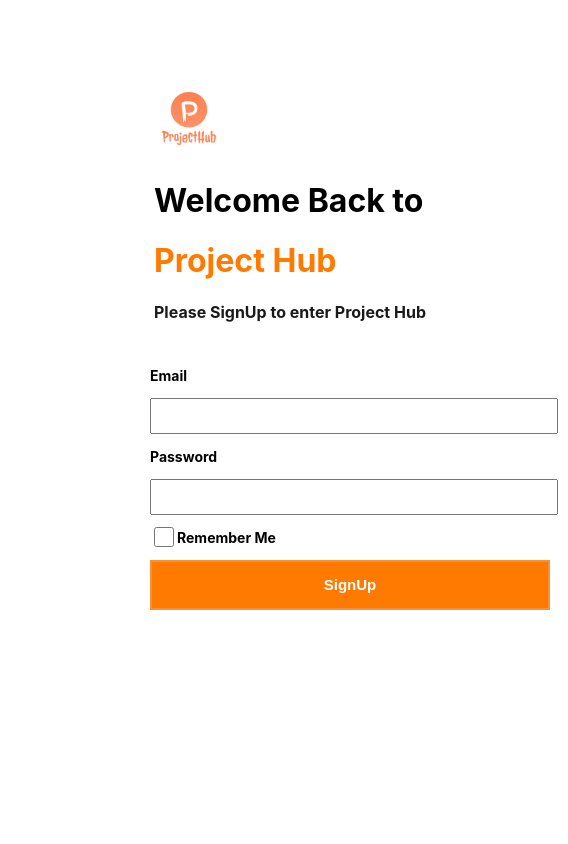
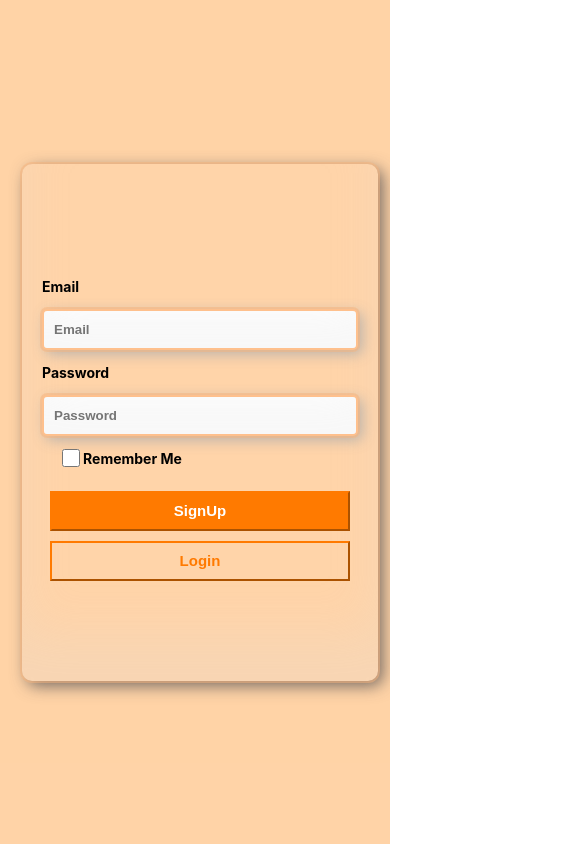
Before and after one commit to Chirag-3110/ProjectWebsite, a React (Create React App) app: page /sign in a window 390 px wide. Shown: the whole page, 568 px wide, since content can reach past the window. Built offline with nearby package versions, Linux system fonts and the light colour scheme; no server answers.

Commit message:
signup ui responsive

```diff
--- a/src/App.js
+++ b/src/App.js
@@ -22,7 +22,7 @@
   useEffect(()=>{
     getAutherUserDetails();
   },[]);
-  async function getAutherUserDetails(){
+  async function getAutherUserDetails(userValue){
     const auth = getAuth();
       await onAuthStateChanged(auth, (user) => {
       if (user) {
@@ -30,6 +30,7 @@
         setUserUid(uid);
       } else {
         console.log("User Not Authenticated")
+        setUserUid(userValue);
       }
     });
   }
@@ -51,7 +52,8 @@
         {
           userUid &&
           <ContextData.Provider value={{
-            userUid:userUid
+            userUid:userUid,
+            setUserUid:setUserUid
           }}>
               <Routes>
                 <Route path="/" element={<Home />} />
--- a/src/Auth/Signup.css
+++ b/src/Auth/Signup.css
@@ -1,22 +1,3 @@
-/* .split {
-    margin: 70px;
-    display: flex;
-    width: 100%;
-    justify-content: center;
-
-}
-.sign{
-    margin: 50px;
-    background-color: blue;
-}
-.office{
-    height: 75%;
-    width: 70%;
-    margin-left: 15%;
-    margin-top: 50px;
-    background-color: aqua;
-} */
-
 .app-logo-image{
     width:70px;
     height: 70px;
@@ -27,39 +8,77 @@
 }
 .title-container{
     padding: 5px;
-    width: 400px;
+    /* width: 400px; */
+    margin-right: 10px;
 }
 .custom-input{
-    width: 400px;
-    height: 30px;
+    width: 300px;
+    height: 35px;
+    box-shadow: inset 0 -3em 3em rgba(222, 222, 222, 0.211), 0 0 0 2px rgba(248, 181, 126, 0.507),
+    0.3em 0.3em 1em rgba(174, 172, 172, 0.87);
+    border-radius: 5px;
+    border: 2px solid rgba(254, 174, 109, 0.777);
+    font-weight: bold;
+    color:'black';
+    padding-left: 10px;
 }
 .input-label{
     font-weight: bold;
     color: black;
+    width: 100%;
 }
 .input-field-container{
-    padding: 10px;
+    padding: 50px;
+    padding-top: 100px;
+    padding-bottom: 100px;
+    display: flex;
+    flex-direction: column;
+    background-color: rgba(249, 216, 193, 0.103);
+    align-items: center;
+    margin-left: 10px;
+    box-shadow: inset 0 -3em 3em rgba(222, 222, 222, 0.211), 0 0 0 2px rgba(248, 181, 126, 0.507),
+    0.3em 0.3em 1em rgba(95, 90, 90, 0.87);
+    border-radius: 10px;
 }
 .check-box{
     height: 20px;
     width: 20px;
 }
 .custon-button{
-    width: 400px;
-    height: 50px;
-    background-color: #FF7A00;
-    color:white;
-    border: 2px solid #f49237;
+    width: 300px;
+    height: 40px;
     font-weight: bold;
     font-size: 15px;
+    margin-top: 10px;
 }
 .main-container{
     display: flex;
-    flex-direction: column;
-    width: 600px;
-    /* height: 50px; */
-   margin-left: 140px;
-    flex-wrap: wrap;
+    /* flex-direction: column; */
+    justify-content: space-around;
+    width:100%;
     align-items: center;
-    background-color:white;
+    /* background-color:rgba(255, 70, 3, 0.407) */
+
 }
+@media screen and  (max-width:650px) {
+    .main-container{
+        display: flex;
+        flex-direction: column;
+        align-items: center;
+        justify-content: center;
+        width:100%;
+        align-items: center;
+    }
+    .input-field-container{
+        padding: 10px;
+        display: flex;
+        flex-direction: column;
+        align-items: center;
+        padding: 20px;
+        padding-top: 100px;
+        padding-bottom: 100px;
+    }
+    .title-container{
+        display: none;
+    }
+}
--- a/src/Auth/Signup.js
+++ b/src/Auth/Signup.js
@@ -3,6 +3,7 @@
 import { createUserWithEmailAndPassword } from "firebase/auth";
 import {  doc, setDoc  } from "firebase/firestore";
 import { auth , db } from "../firebase";
+import { Link } from 'react-router-dom'
 import './Signup.css';
 
 const Signup=()=>{
@@ -31,7 +32,14 @@
 
     return (
         <>
-            <div style={{ display: 'flex', alignItems: "center", height: "700px" }}>
+            <div style={{
+                display: 'flex',
+                alignItems: "center",
+                height:"100vh",
+                width:'100%',
+                backgroundColor:"rgba(255, 147, 39, 0.407)"
+            }}
+            >
                 <div className='main-container'>
                     <div className='title-container'>
                         <img
@@ -45,23 +53,42 @@
                     </div>
                     <div className='input-field-container'>
                         <p className='input-label'>Email</p>
-                        <input className='custom-input' type={"text"} onChange={(event) => setemail(event.target.value) } />
+                        <input className='custom-input' type={"text"} onChange={(event) => setemail(event.target.value) }
+                            placeholder="Email"
+
+                        />
                         <p className='input-label'>Password</p>
-                        <input className='custom-input' type={"text"} onChange={(event) => setpassword(event.target.value) } />
-                        <div style={{ display: "flex", alignItems: "center", width: 400, justifyContent: "space-between" }}>
-                            <div style={{ display: "flex", alignItems: "center" }}>
-                                <input type={"checkbox"} className="check-box" />
-                                <p className='input-label' >Remember Me</p>
-                            </div>
+                        <input className='custom-input' type={"text"} onChange={(event) => setpassword(event.target.value) }
+                            placeholder="Password"
+                        />
+                        <div style={{ display: "flex", alignItems: "center",justifyContent:"space-between",width:"90%" }}>
+                            <input type={"checkbox"} className="check-box" />
+                            <p className='input-label' >Remember Me</p>
                         </div>
-                        <button className='custon-button' onClick={createNewUser}>SignUp</button>
+                        <button className='custon-button' onClick={createNewUser}
+                            style={{
+                                backgroundColor:"#FF7A00",
+                                borderWidth:2,
+                                borderColor:"#FF7A00",
+                                color:"white"
+                            }}
+                        >
+                            SignUp
+                        </button>
+                        <Link style={{ textDecoration: "none", color: "white" }} to={'/log'}>
+                        <button className='custon-button'
+                             style={{
+                                backgroundColor:"transparent",
+                                borderWidth:2,
+                                borderColor:"#FF7A00",
+                                color:"#FF7A00"
+                            }}
+                        >
+                            Login
+                        </button>
+                        </Link>
                     </div>
                 </div>
-                {/* <img
-                    src={AuthImage}
-                    style={{ width: "40%", height: "574px" }}
-                    alt=''
-                /> */}
             </div>
         </>
     );
--- a/src/Home/pages/Home.js
+++ b/src/Home/pages/Home.js
@@ -8,7 +8,7 @@
 function Home() {
 // where ever we want to user current authnticated user info
 // import context and use like below
-  const { userUid,setUserUid }=useContext(ContextData);
+  const { userUid,getAutherUserDetails }=useContext(ContextData);
   useEffect(()=>{
     console.log(userUid);
   },[])
@@ -16,7 +16,7 @@
     const auth = getAuth();
     signOut(auth).then(() => {
       alert("logOut")
-      setUserUid(null)
+      getAutherUserDetails(null)
     }).catch((error) => {
       // An error happened.
     });
```
